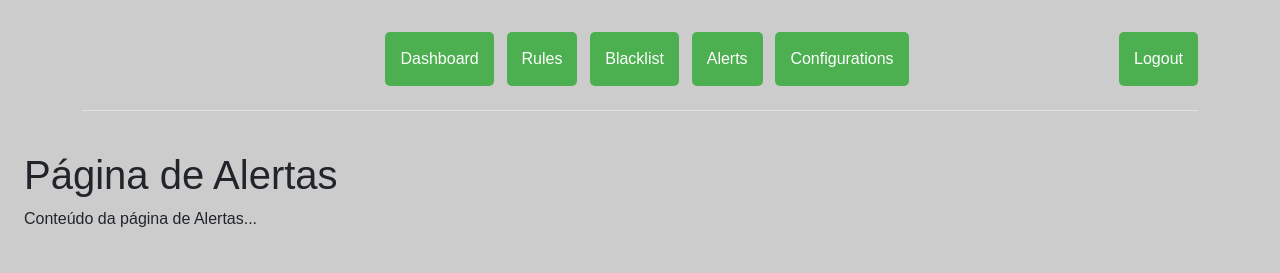
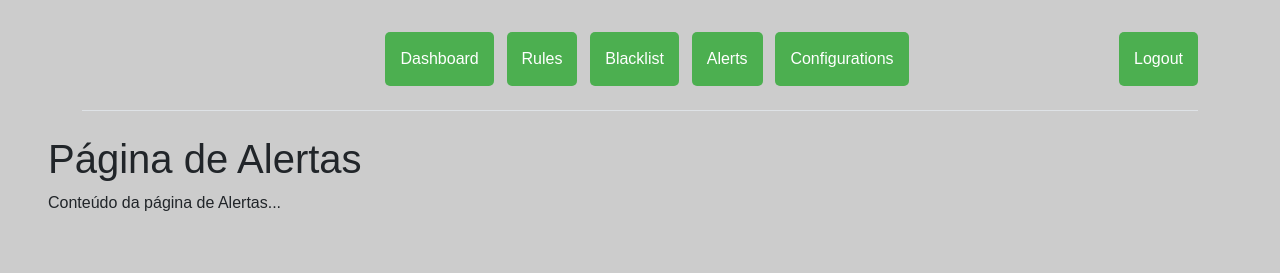
Before and after one commit to YuriBittencourt/ORCH-IDS, a Flask app: page /alerts in a window 1280 px wide. Shown: the part 264-537 px from the top of the page. Run offline with Flask 3, Linux system fonts and the light colour scheme; the visitor is signed in with stand-in values (Sample User, id 1); parts of the project's set-up code (start-up, migrations or seed data) failed here and were passed over.

```diff
--- a/app/templates/components/base.html
+++ b/app/templates/components/base.html
@@ -26,8 +26,8 @@
 
 </div>
 
-<div class="align-items-center justify-content-between py-3 mx-4">
-        {% block content %}{% endblock %}
+<div class="align-items-center justify-content-between px-4 mx-4">
+    {% block content %}{% endblock %}
 </div>
 <script src="https://cdn.jsdelivr.net/npm/bootstrap@5.3.0/dist/js/bootstrap.min.js"></script>
 </body>
```
